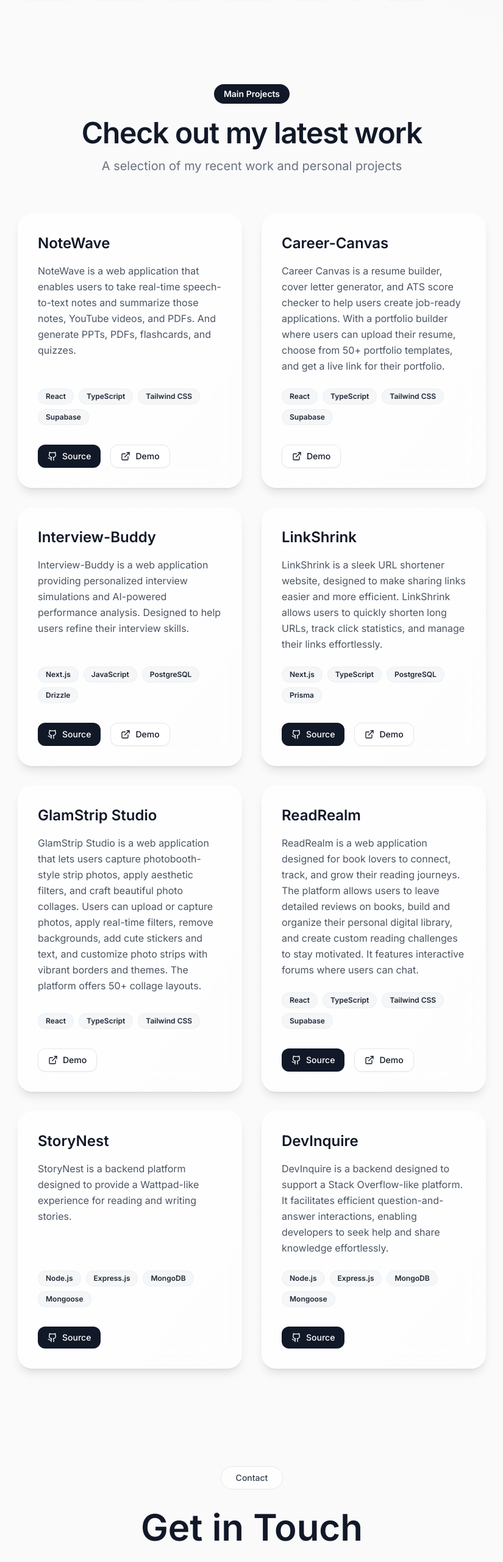
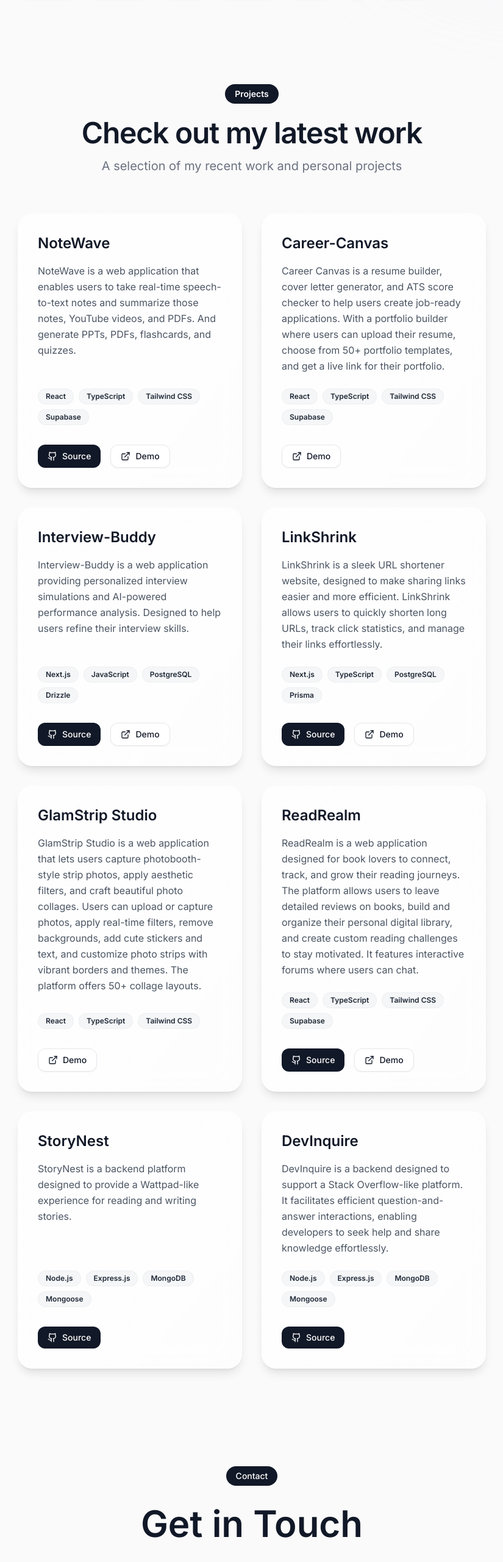
Before and after one commit to priyankasoni930/portfolio-new, a React (Vite) app: page / in a window 1280 px wide. Shown: the part 980-3541 px from the top of the page at 61% size, without its empty margins (227-1052 px from the left). Built offline with nearby package versions, Linux system fonts and the light colour scheme; a web font is replaced by a local one.

Commit message:
made project and contact badge consistent

```diff
--- a/src/components/Contact.tsx
+++ b/src/components/Contact.tsx
@@ -3,7 +3,7 @@ export function Contact() {
   return (
     <section className="py-20 text-center">
       {/* Contact badge */}
-      <div className="inline-block px-6 py-2 rounded-full bg-white/80 dark:bg-white/10 backdrop-blur-sm border border-gray-200 dark:border-white/10 text-sm font-medium text-gray-700 dark:text-gray-300 mb-8">
+      <div className="inline-block px-4 py-1.5 rounded-full bg-gray-900 dark:bg-white text-white dark:text-gray-900  text-sm font-medium mb-8">
         Contact
       </div>
 
--- a/src/components/Projects.tsx
+++ b/src/components/Projects.tsx
@@ -84,7 +84,7 @@ export function Projects() {
     <section className="relative z-10 py-20">
       <div className="text-center mb-16">
         <div className="inline-block px-4 py-1.5 bg-gray-900 dark:bg-white text-white dark:text-gray-900 rounded-full text-sm font-bold mb-6">
-          Main Projects
+          Projects
         </div>
         <h2 className="text-4xl md:text-5xl font-bold text-gray-900 dark:text-white mb-4 tracking-tight">
           Check out my latest work
```
